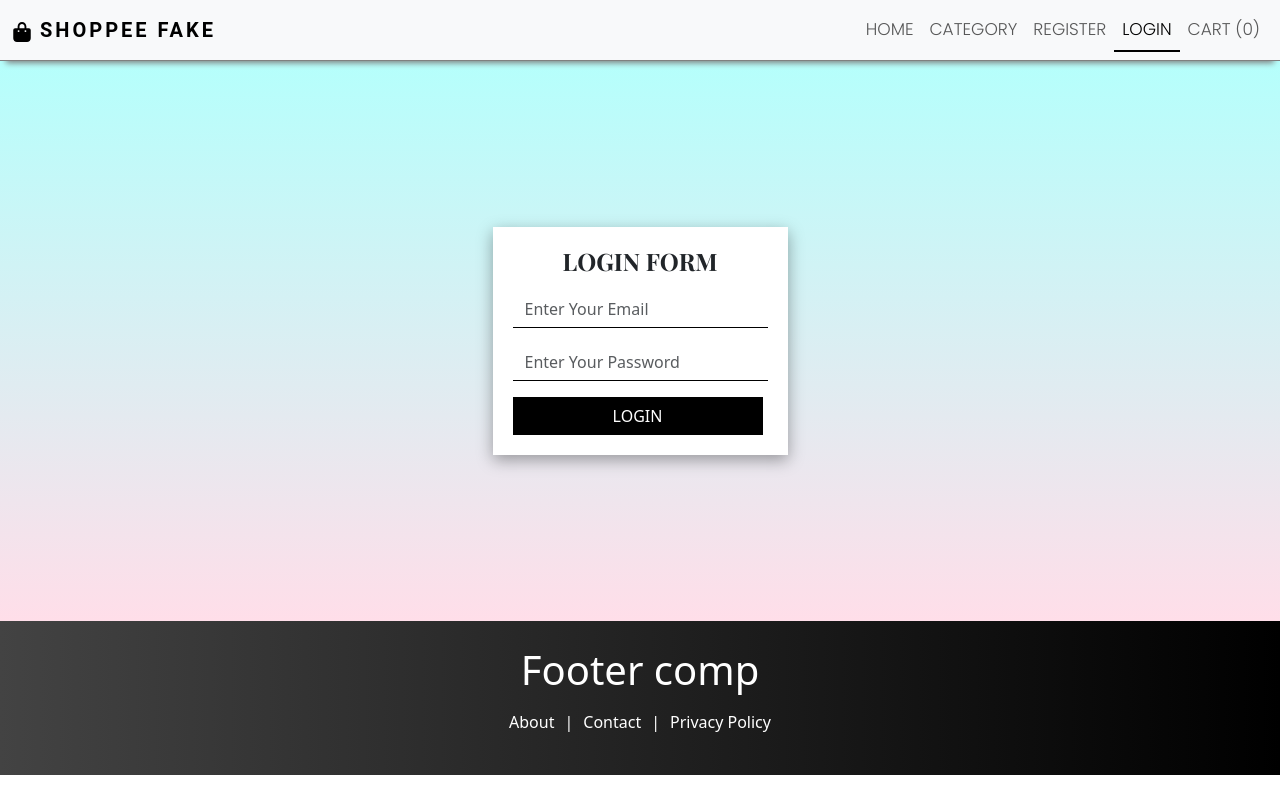
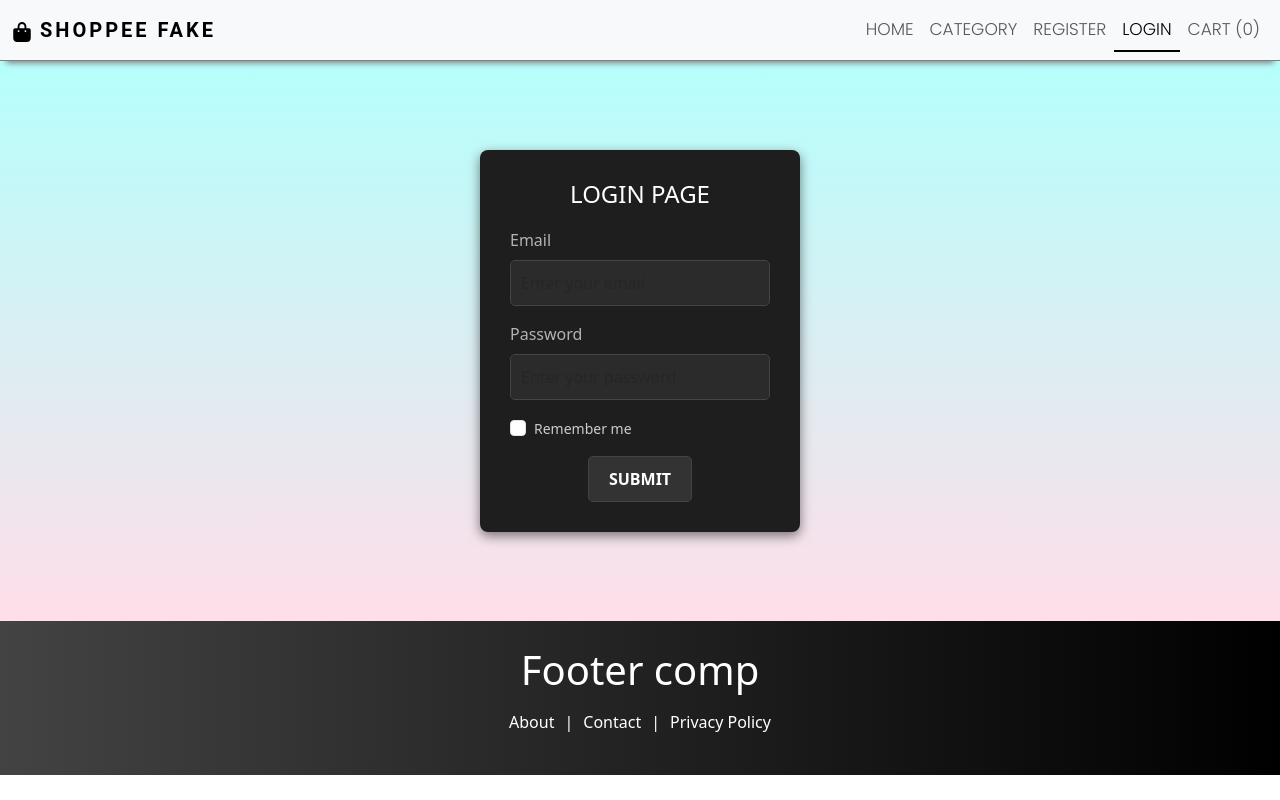
Before and after one commit to hoannor/CongNgheWeb, a React (Create React App) app in the folder client/: page /login in a window 1280 px wide. Built offline with nearby package versions, Linux system fonts and the light colour scheme.

Commit message:
update new FE login/register to main

```diff
--- a/client/src/index.css
+++ b/client/src/index.css
@@ -34,6 +34,14 @@
   letter-spacing: 3px;
 }
 
+/* main */
+main {
+  display: flex;
+  justify-content: center;
+  align-items: center;
+  flex-direction: column;
+  /* padding: 30px 0; */
+}
 
 /* footer css */
 .footer{
@@ -95,11 +103,101 @@
   justify-content: center;
 }
 
-/* register css */
-.register{
+/* =========Register ========= */
+.register {
+  background-color: #1e1e1e;
+  padding: 30px;
+  border-radius: 8px;
+  box-shadow: 0 4px 12px rgba(0, 0, 0, 0.5);
+  /* width: 300px; */
+  animation: fadeIn 1s ease-in-out;
   display: flex;
+  /* text-align: center; */
+  flex-direction: column;
   align-items: center;
   justify-content: center;
-  height: 70vh;
-  flex-direction: column;
+  min-width: 25%;
 }
+
+form{
+  width: 100%;
+}
+
+.register h1 {
+  font-size: 24px;
+  margin-bottom: 20px;
+  color: #ffffff;
+  text-transform: uppercase;
+}
+
+.form-label,
+.form-text {
+  color: #b3b3b3;
+}
+
+.mb-3 {
+  margin-bottom: 15px;
+}
+
+.form-control {
+  background-color: #2b2b2b;
+  border: 1px solid #444;
+  border-radius: 5px;
+  color: #ffffff;
+  padding: 10px;
+  width: 100%;
+  transition: all 0.3s ease;
+}
+
+.form-control:focus {
+  border-color: #007bff;
+  outline: none;
+}
+
+.form-check-label {
+  font-size: 14px;
+  color: #cccccc;
+}
+.form-check-input {
+  cursor: pointer;
+}
+
+.btn-submit {
+  background-color: #333333;
+  border: 1px solid #444444;
+  border-radius: 5px;
+  padding: 10px 20px;
+  color: #ffffff;
+  font-weight: bold;
+  text-transform: uppercase;
+  cursor: pointer;
+  transition: background-color 0.3s, transform 0.3s;
+  display: flex;
+  margin: 0 auto;
+}
+
+.btn-submit:hover {
+  background-color: #555555;
+  border-color: #666666;
+  transform: scale(1.05);
+}
+
+.btn-submit:active {
+  transform: scale(0.98);
+}
+
+.policy {
+  justify-content: center;
+}
+
+/* Animation */
+@keyframes fadeIn {
+  from {
+    opacity: 0;
+    transform: translateY(-10px);
+  }
+  to {
+    opacity: 1;
+    transform: translateY(0);
+  }
+}
--- a/client/src/pages/Auth/Login.js
+++ b/client/src/pages/Auth/Login.js
@@ -1,61 +1,93 @@
-import React, {useState} from 'react'
-import Layout from '../../components/Layout/Layout'
-import toast from 'react-hot-toast';
-import axios from 'axios';
-import {useNavigate, useLocation} from 'react-router-dom';
+import React, { useState } from "react";
+import Layout from "../../components/Layout/Layout";
+import toast from "react-hot-toast";
+import axios from "axios";
+import { useNavigate, useLocation } from "react-router-dom";
 import '../../styles/AuthStyles.css';
-import { useAuth } from '../../context/auth';
+import { useAuth } from "../../context/auth";
 
 const Login = () => {
-    const [email, setEmail] = useState("")
-    const [password, setPassword] = useState("")
-    const [auth, setAuth] = useAuth()
+  const [email, setEmail] = useState("");
+  const [password, setPassword] = useState("");
+  const [auth, setAuth] = useAuth();
 
-    const navigate = useNavigate()
-    const location = useLocation()
+  const navigate = useNavigate();
+  const location = useLocation();
 
   // form function
   const handleSubmit = async (e) => {
     e.preventDefault();
     try {
-            const res = await axios.post(`/api/v1/auth/login`, {email, password});
-            if(res && res.data.success){
+      const res = await axios.post(`/api/v1/auth/login`, { email, password });
+      if (res && res.data.success) {
         toast.success(res.data && res.data.message);
         setAuth({
           ...auth,
           user: res.data.user,
           token: res.data.token,
         });
-                localStorage.setItem('auth', JSON.stringify(res.data));
-                navigate(location.state || '/');
+        localStorage.setItem("auth", JSON.stringify(res.data));
+        navigate(location.state || "/");
       } else {
         toast.error(res.data.message);
       }
     } catch (error) {
-            console.log(error)
-            toast.error('Something went wrong')
+      console.log(error);
+      toast.error("Something went wrong");
     }
-    }
+  };
   return (
-    <Layout title={'Login'}>
-        <div className='form-container'>
+    <Layout title={"Login"}>
+    <div className="form-container">
+      <div className="register">
+        <h1>Login Page</h1>
         <form onSubmit={handleSubmit}>
-                <h4 className='title'>LOGIN FORM</h4>
-
           <div className="mb-3">
-                    <input type="email" value={email} onChange={(e) => setEmail(e.target.value)} className="form-control" id="exampleInputEmail" placeholder='Enter Your Email' required/>
+            <label htmlFor="exampleInputEmail1" className="form-label">
+              Email
+            </label>
+            <input
+              type="email"
+              value={email}
+              onChange={(e) => setEmail(e.target.value)}
+              className="form-control"
+              id="exampleInputEmail1"
+              placeholder="Enter your email"
+              required
+            />
           </div>
-
           <div className="mb-3">
-                    <input type="password" value={password} onChange={(e) => setPassword(e.target.value)} className="form-control" id="exampleInputPassword" placeholder='Enter Your Password' required/>
+            <label htmlFor="exampleInputPassword1" className="form-label">
+              Password
+            </label>
+            <input
+              type="password"
+              value={password}
+              onChange={(e) => setPassword(e.target.value)}
+              className="form-control"
+              id="exampleInputPassword1"
+              placeholder="Enter your password"
+              required
+            />
           </div>
-
-                <button type="submit" className="btn btn-primary">LOGIN</button>
+          <div className="mb-3 form-check">
+            <input
+              type="checkbox"
+              className="form-check-input"
+              id="exampleCheck1"
+            />
+            <label className="form-check-label" htmlFor="exampleCheck1">
+              Remember me
+            </label>
+          </div>
+          <button type="submit" className="btn btn-submit">
+            Submit
+          </button>
         </form>
-
+      </div>
     </div>
     </Layout>
-  )
-}
+  );
+};
 
-export default Login
+export default Login;
--- a/client/src/pages/Auth/Register.js
+++ b/client/src/pages/Auth/Register.js
@@ -1,65 +1,134 @@
-import React, {useState} from 'react'
-import Layout from '../../components/Layout/Layout'
-import toast from 'react-hot-toast';
-import axios from 'axios';
-import {useNavigate} from 'react-router-dom';
-import '../../styles/AuthStyles.css';
+import React, { useState } from "react";
+import Layout from "../../components/Layout/Layout";
+import toast from "react-hot-toast";
+import axios from "axios";
+import { useNavigate } from "react-router-dom";
+import "../../styles/AuthStyles.css";
 
 const Register = () => {
-    const [name, setName] = useState("")
-    const [email, setEmail] = useState("")
-    const [password, setPassword] = useState("")
-    const [phone, setPhone] = useState("")
-    const [address, setAddress] = useState("")
-    const navigate = useNavigate()
+  const [name, setName] = useState("");
+  const [email, setEmail] = useState("");
+  const [password, setPassword] = useState("");
+  const [phone, setPhone] = useState("");
+  const [address, setAddress] = useState("");
+  const navigate = useNavigate();
 
   // form function
   const handleSubmit = async (e) => {
     e.preventDefault();
     try {
-            const res = await axios.post(`/api/v1/auth/register`, {name, email, password, phone, address});
-            if(res && res.data.success){
+      const res = await axios.post(`/api/v1/auth/register`, {
+        name,
+        email,
+        password,
+        phone,
+        address,
+      });
+      if (res && res.data.success) {
         toast.success(res.data && res.data.message);
-                navigate('/login');
+        navigate("/login");
       } else {
         toast.error(res.data.message);
       }
     } catch (error) {
-            console.log(error)
-            toast.error('Something went wrong')
+      console.log(error);
+      toast.error("Something went wrong");
     }
-    }
+  };
   return (
-    <Layout title={'Register'}>
-        <div className='form-container'>
+    <Layout title={"Register"}>
+      <div className="form-container">
+        <div className="register">
+          <h1>Register Page</h1>
           <form onSubmit={handleSubmit}>
-                <h4 className='title'>REGISTER FORM</h4>
             <div className="mb-3">
-                    <input type="text" value={name} onChange={(e) => setName(e.target.value)} className="form-control" id="exampleInputName" placeholder='Enter Your Name' required/>
+              <label htmlFor="exampleInputName" className="form-label">
+                Name
+              </label>
+              <input
+                type="text"
+                value={name}
+                onChange={(e) => setName(e.target.value)}
+                className="form-control"
+                id="exampleInputName"
+                placeholder="Enter your name"
+                required
+              />
             </div>
-
             <div className="mb-3">
-                    <input type="email" value={email} onChange={(e) => setEmail(e.target.value)} className="form-control" id="exampleInputEmail" placeholder='Enter Your Email' required/>
+              <label htmlFor="exampleInputEmail1" className="form-label">
+                Email
+              </label>
+              <input
+                type="email"
+                value={email}
+                onChange={(e) => setEmail(e.target.value)}
+                className="form-control"
+                id="exampleInputEmail1"
+                placeholder="Enter your email"
+                required
+              />
             </div>
-
             <div className="mb-3">
-                    <input type="password" value={password} onChange={(e) => setPassword(e.target.value)} className="form-control" id="exampleInputPassword" placeholder='Enter Your Password' required/>
+              <label htmlFor="exampleInputPassword1" className="form-label">
+                Password
+              </label>
+              <input
+                type="password"
+                value={password}
+                onChange={(e) => setPassword(e.target.value)}
+                className="form-control"
+                id="exampleInputPassword1"
+                placeholder="Enter your password"
+                required
+              />
             </div>
-
             <div className="mb-3">
-                    <input type="text" value={phone} onChange={(e) => setPhone(e.target.value)} className="form-control" id="exampleInputPhone" placeholder='Enter Your Phone' required/>
+              <label htmlFor="exampleInputPhone" className="form-label">
+                Phone
+              </label>
+              <input
+                type="text"
+                value={phone}
+                onChange={(e) => setPhone(e.target.value)}
+                className="form-control"
+                id="exampleInputPhone"
+                placeholder="Enter your phone"
+                required
+              />
             </div>
-
             <div className="mb-3">
-                    <input type="text" value={address} onChange={(e) => setAddress(e.target.value)} className="form-control" id="exampleInputAddress" placeholder='Enter Your Address' required/>
+              <label htmlFor="exampleInputAddress" className="form-label">
+                Address
+              </label>
+              <input
+                type="text"
+                value={address}
+                onChange={(e) => setAddress(e.target.value)}
+                className="form-control"
+                id="exampleInputAddress"
+                placeholder="Enter your address"
+                required
+              />
             </div>
-
-                <button type="submit" className="btn btn-primary">REGISTER</button>
+            <div className="mb-3 form-check">
+              <input
+                type="checkbox"
+                className="form-check-input"
+                id="exampleCheck1"
+              />
+              <label className="form-check-label" htmlFor="exampleCheck1">
+                Remember me
+              </label>
+            </div>
+            <button type="submit" className="btn btn-submit">
+              Submit
+            </button>
           </form>
-
+        </div>
       </div>
     </Layout>
-  )
-}
+  );
+};
 
-export default Register
+export default Register;
--- a/client/src/styles/AuthStyles.css
+++ b/client/src/styles/AuthStyles.css
@@ -8,46 +8,6 @@
     flex-direction: column;
     background-color: #ffdee9;
     background-image: linear-gradient(0deg, #ffdee9, #b5fffc 100%);
+    padding: 30px 0;
+    width: 100%;
 }
-
-.form-container form {
-    box-shadow: rgba(0, 0, 0, 0.35) 0px 5px 15px;
-    padding: 20px;
-    background-color: #fff;
-}
-
-.form-container form .title {
-    text-align: center;
-    margin-bottom: 15px;
-    font-weight: bold;
-    font-family: "Playfair Display", serif;
-}
-
-.form-container form input {
-    border: none;
-    border-bottom: 1px solid #000;
-    border-radius: 0;
-}
-
-.form-container form button {
-    border: 1px solid black;
-    border-radius: 0;
-    background-color: #000;
-    color: white;
-    width: 250px;
-}
-
-.form-container form button:hover {
-    border: 1px solid black;
-    background: #000000;
-    background: -webkit-linear-gradient(
-        to right,
-        #434343,
-        #000000
-    );
-    background: linear-gradient(
-        to right,
-        #434343,
-        #000000
-    );
-}
```
Lines whose indentation alone changed are shown as unchanged.
